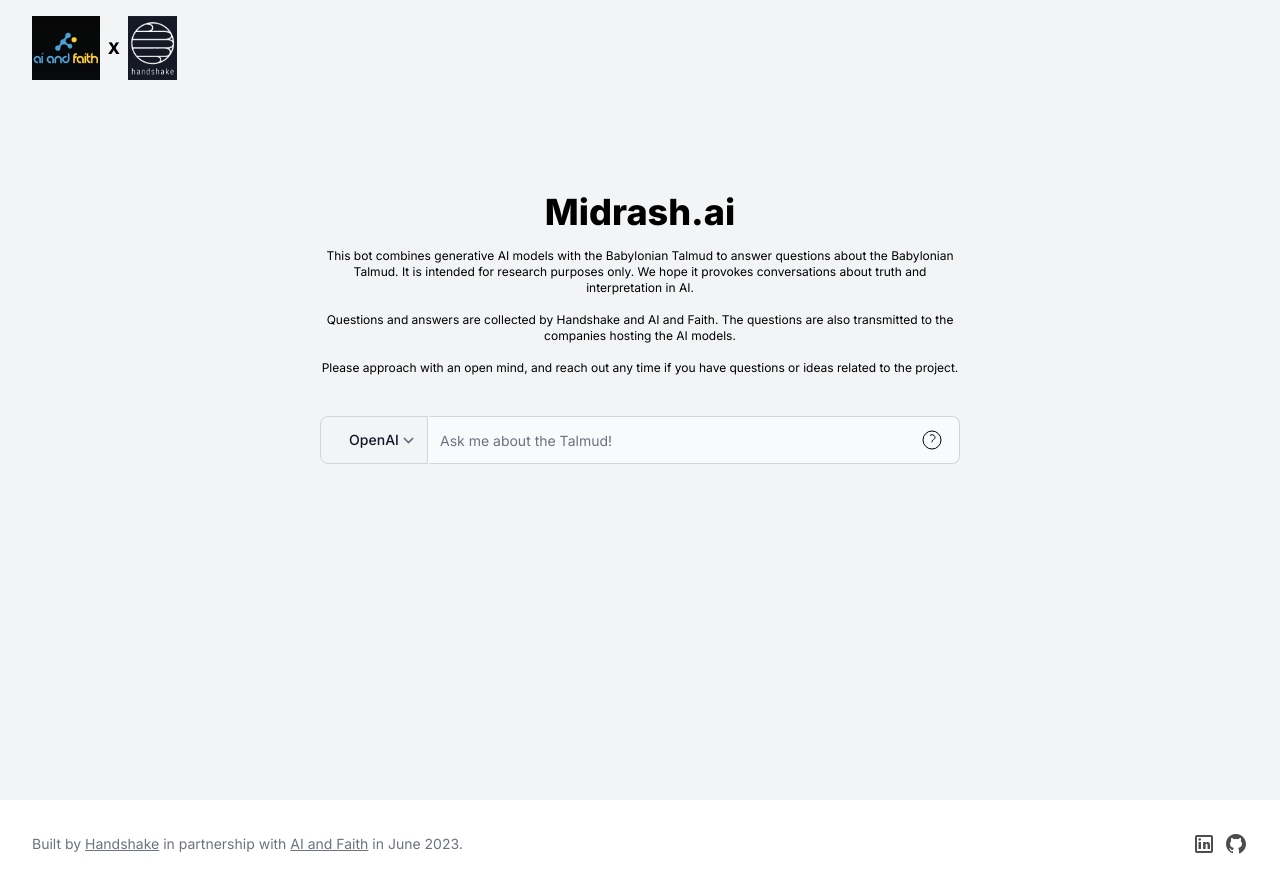
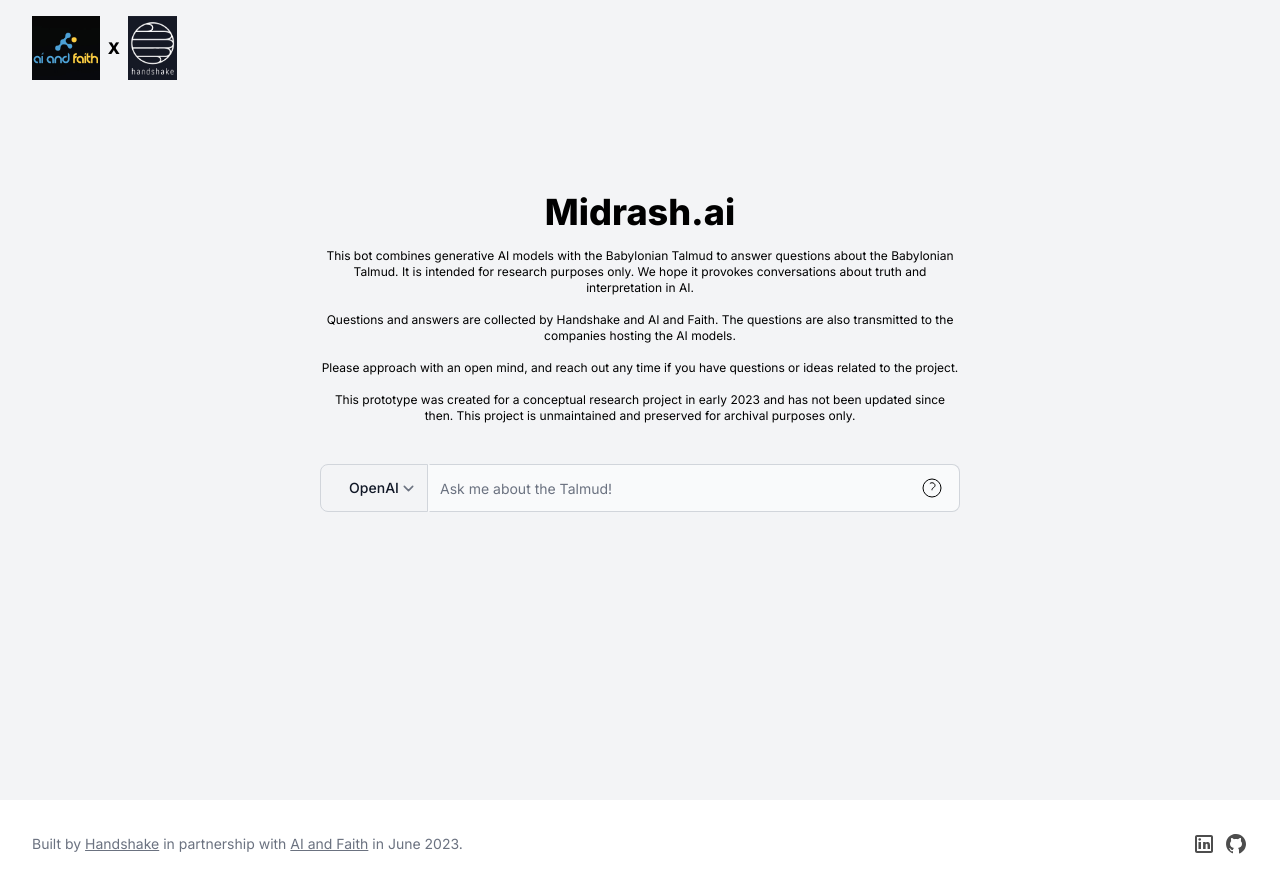
Before and after one commit to handshake-consulting/midrash-ai-public, a Flask app: page / in a window 1280 px wide. Shown: the top 871 px of the page. Run offline with Flask 3, Linux system fonts and the light colour scheme; style sheets or scripts are compiled from the project's sources; some libraries are stand-ins or nearby versions.

Commit message:
Update index.html

```diff
--- a/templates/index.html
+++ b/templates/index.html
@@ -73,6 +73,10 @@
             </p>
             <p class="text-center text-xs">
               Please approach with an open mind, and reach out any time if you have questions or ideas related to the project.
+            </p>
+            </p>
+            <p class="text-center text-xs">
+              This prototype was created for a conceptual research project in early 2023 and has not been updated since then. This project is unmaintained and preserved for archival purposes only.
             </p>
           </div>
           <form @submit.prevent="handleSubmit">
```
